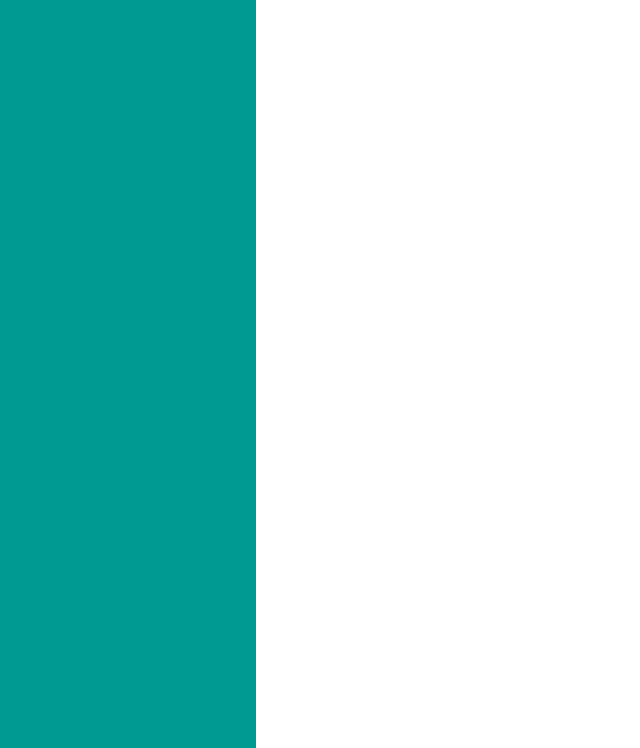
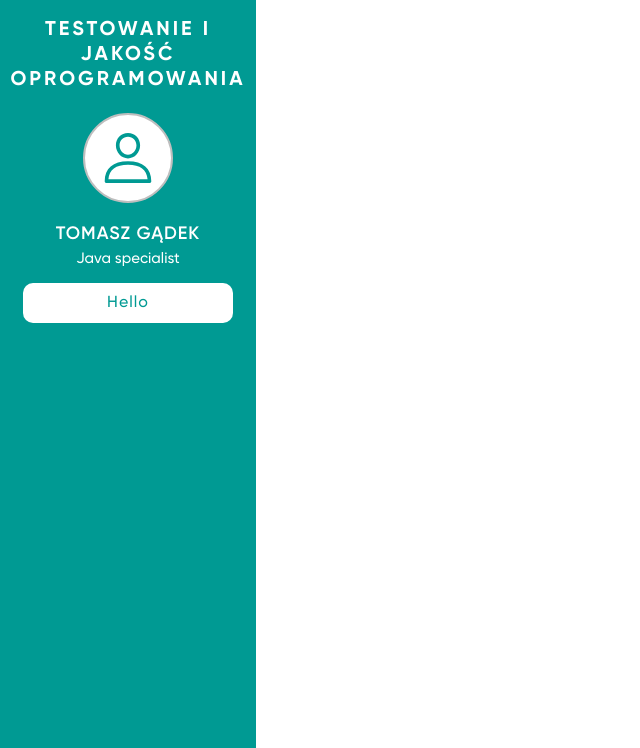
Before and after one commit to miboruch/grades-client, a Gatsby site: page / in a window 1280 px wide. Shown: the part 52-800 px from the top of the page, without its empty margins (0-640 px from the left). Built offline with nearby package versions, Linux system fonts and the light colour scheme; Gatsby itself is replaced by a stand-in of ours.

Commit message:
Slider layout added

```diff
--- a/gatsby-config.js
+++ b/gatsby-config.js
@@ -32,6 +32,14 @@ module.exports = {
       options: {
         // Add any options here
       }
+    },
+    {
+      resolve: "gatsby-plugin-react-svg",
+      options: {
+        rule: {
+          include: /icons/ // See below to configure properly
+        }
+      }
     }
     // this (optional) plugin enables Progressive Web App + Offline functionality
     // To learn more, visit: https://gatsby.dev/offline
--- a/package.json
+++ b/package.json
@@ -12,6 +12,7 @@
     "gatsby-plugin-manifest": "^2.3.5",
     "gatsby-plugin-offline": "^3.1.4",
     "gatsby-plugin-react-helmet": "^3.2.4",
+    "gatsby-plugin-react-svg": "^3.0.0",
     "gatsby-plugin-sharp": "^2.5.6",
     "gatsby-plugin-styled-components": "^3.2.3",
     "gatsby-source-filesystem": "^2.2.4",
--- /dev/null
+++ b/src/components/atoms/Button/Button.js
@@ -0,0 +1,57 @@
+import React from 'react';
+import styled from 'styled-components';
+import PropTypes from 'prop-types';
+
+const StyledButton = styled.button`
+  width: 210px;
+  height: 40px;
+  border-radius: 10px;
+  background-color: ${({ isActive }) => (isActive ? '#fff' : 'transparent')};
+  position: relative;
+  font-family: 'Gilroy';
+  border: none;
+  color: ${({ isActive, theme }) => (isActive ? theme.color.main : '#fff')};
+  overflow: hidden;
+  font-weight: 500;
+  letter-spacing: 1px;
+  font-size: 16px;
+  display: flex;
+  justify-content: center;
+  align-items: center;
+  flex-direction: row;
+
+  &:focus {
+    outline: none;
+  }
+
+  &:hover {
+    color: ${({ theme }) => theme.color.main};
+    transition: color 0.14s ease;
+  }
+
+  &::before {
+    position: absolute;
+    content: '';
+    bottom: 0;
+    left: 0;
+    width: 100%;
+    height: 0;
+    background-color: #fff;
+    transition: all 0.25s ease;
+    z-index: -1;
+  }
+  &:hover::before {
+    height: 100%;
+    transition: all 0.25s ease;
+  }
+`;
+
+const Button = ({ children, isActive }) => {
+  return <StyledButton isActive={true}>{children}</StyledButton>;
+};
+
+Button.propTypes = {
+  children: PropTypes.node.isRequired
+};
+
+export default Button;
--- a/src/components/index.css
+++ b/src/components/index.css
@@ -1,19 +1,23 @@
 @font-face {
   font-family: 'Gilroy';
   src: url('../../static/fonts/Gilroy-Regular.woff') format('woff');
+  font-weight: 400;
 }
 
 @font-face {
   font-family: 'Gilroy';
   src: url('../../static/fonts/Gilroy-Medium.woff') format('woff');
+  font-weight: 500;
 }
 
 @font-face {
   font-family: 'Gilroy';
   src: url('../../static/fonts/Gilroy-Semibold.woff') format('woff');
+  font-weight: 600;
 }
 
 @font-face {
   font-family: 'Gilroy';
   src: url('../../static/fonts/Gilroy-Bold.woff') format('woff');
+  font-weight: 700;
 }
--- a/src/components/molecules/Slider/Slider.js
+++ b/src/components/molecules/Slider/Slider.js
@@ -1,6 +1,8 @@
 import React from 'react';
 import styled from 'styled-components';
 import PropTypes from 'prop-types';
+import UserIcon from '../../../assets/icons/user.svg';
+import Button from '../../atoms/Button/Button';
 
 const StyledWrapper = styled.div`
   width: 100%;
@@ -10,9 +12,14 @@ const StyledWrapper = styled.div`
   left: 0;
   background-color: ${({ theme }) => theme.color.main};
   color: #fff;
+  padding: 7rem 1rem 1rem 1rem;
   transform: ${({ isOpen }) =>
     isOpen ? 'translateX(0)' : 'translateX(-100%)'};
   transition: all 0.5s ease;
+  display: flex;
+  justify-content: flex-start;
+  align-items: center;
+  flex-direction: column;
 
   ${({ theme }) => theme.mq.tablet} {
     transform: translateX(0);
@@ -21,10 +28,67 @@ const StyledWrapper = styled.div`
   }
 `;
 
+const StyledHeading = styled.h1`
+  letter-spacing: 3px;
+  font-size: 20px;
+  text-transform: uppercase;
+  text-align: center;
+
+  ${({ theme }) => theme.mq.standard} {
+    font-size: 20px;
+  }
+`;
+
+const IconWrapper = styled.div`
+  width: 90px;
+  height: 90px;
+  background-color: #fff;
+  border-radius: 50%;
+  border: 2px solid ${({ theme }) => theme.color.fontColor};
+  position: relative;
+  margin-top: 2rem;
+`;
+
+const StyledUserIcon = styled(UserIcon)`
+  width: 50px;
+  height: 50px;
+  fill: ${({ theme }) => theme.color.main};
+  position: absolute;
+  top: 50%;
+  left: 50%;
+  transform: translate(-50%, -50%);
+`;
+
+const StyledNameHeading = styled(StyledHeading)`
+  font-size: 16px;
+  font-weight: 600;
+  letter-spacing: 1px;
+  margin-top: 2rem;
+
+  ${({ theme }) => theme.mq.standard} {
+    font-size: 18px;
+  }
+`;
+
+const StyledDescriptionParagraph = styled.p`
+  font-size: 13px;
+  margin-top: 0.5rem;
+
+  ${({ theme }) => theme.mq.standard} {
+    font-size: 15px;
+  }
+`;
+
 const Slider = ({ isOpen }) => {
   return (
     <StyledWrapper isOpen={isOpen}>
-      <h1>hello</h1>
+      <StyledHeading>Testowanie i jakość oprogramowania</StyledHeading>
+      <IconWrapper>
+        <StyledUserIcon />
+      </IconWrapper>
+      <StyledNameHeading>Tomasz Gądek</StyledNameHeading>
+      <StyledDescriptionParagraph>Java specialist</StyledDescriptionParagraph>
+      <Button>Hello</Button>
     </StyledWrapper>
   );
 };
```
Also changed, not shown: 1 other file.
